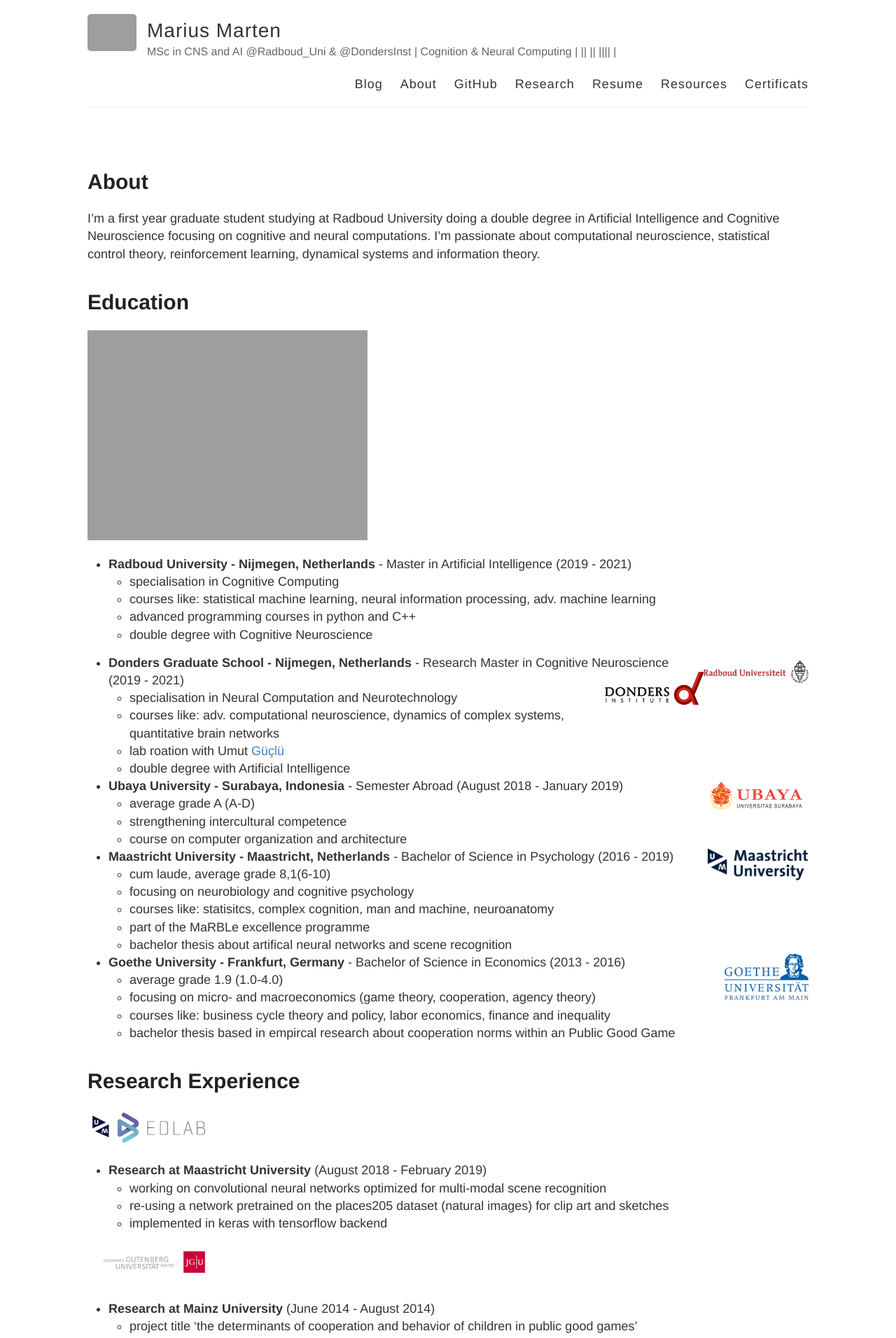
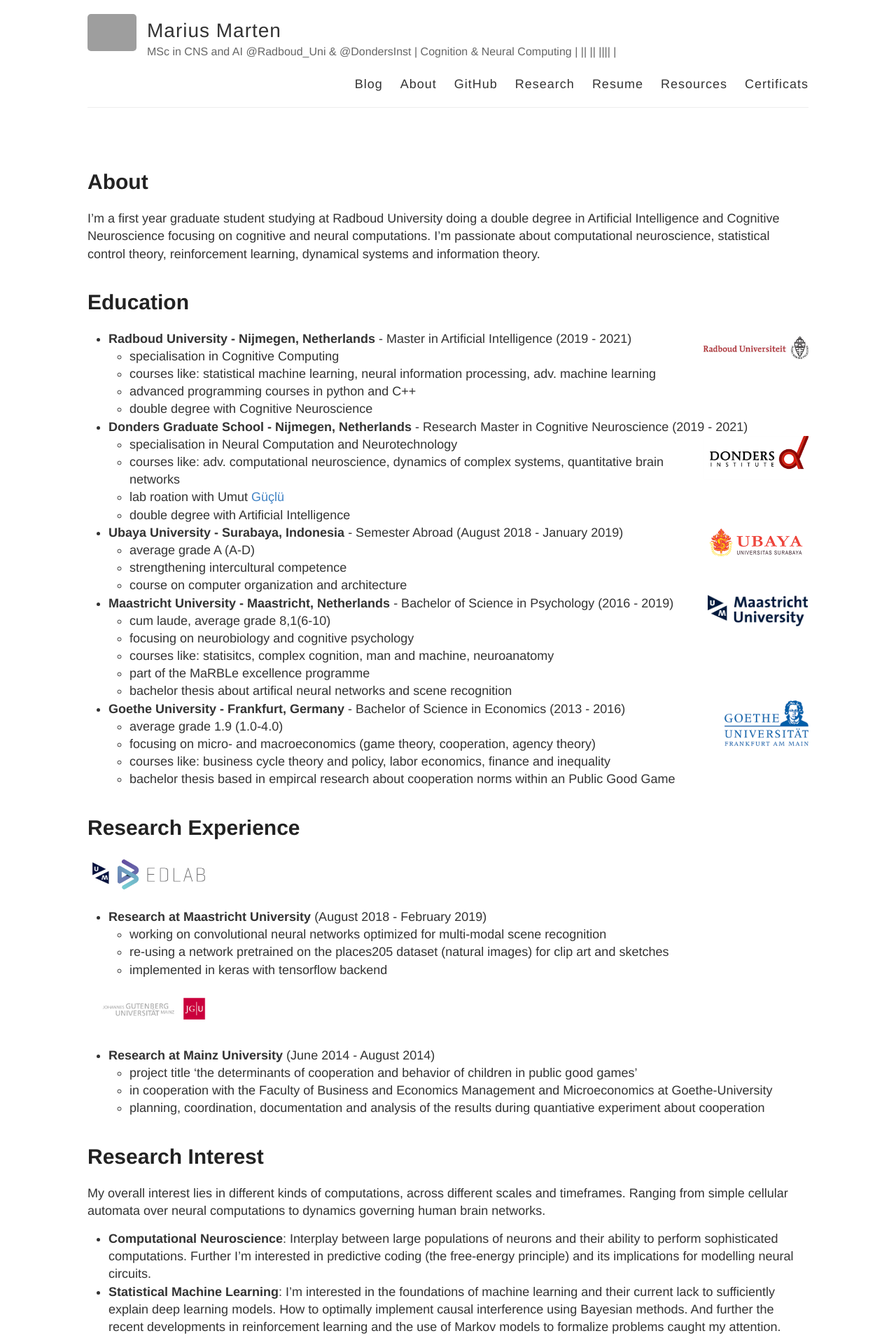
Before and after one commit to Mariusmarten/mariusmarten.github.io, a Jekyll site: the page built from about.md, in a window 1280 px wide. Shown: the top 1912 px of the page at 70% size. Built offline with Jekyll 4.4.1, drawn with Linux system fonts in a browser that asks for light colours; grey boxes are pictures that could not be loaded.

Commit message:
Update about.md

```diff
--- a/about.md
+++ b/about.md
@@ -8,8 +8,7 @@ I'm a first year graduate student studying at Radboud University doing a double
 
 # Education
 
-![](/assets/radboud _logo.jpg" width="150"){: .align-left}
-* **Radboud University - Nijmegen, Netherlands** - Master in Artificial Intelligence (2019 - 2021)
+* **Radboud University - Nijmegen, Netherlands** - Master in Artificial Intelligence (2019 - 2021) <img align="right" src="/assets/radboud _logo.jpg" width="150">
   - specialisation in Cognitive Computing
   - courses like: statistical machine learning, neural information processing, adv. machine learning
   - advanced programming courses in python and C++
@@ -17,7 +16,7 @@ I'm a first year graduate student studying at Radboud University doing a double
 <br>
 
 
-<img align="right" src="/assets/radboud _logo.jpg" width="150">
+
 * **Donders Graduate School - Nijmegen, Netherlands** - Research Master in Cognitive Neuroscience (2019 - 2021) <img align="right" src="/assets/donders_logo.jpg" width="150">
   - specialisation in Neural Computation and Neurotechnology
   - courses like: adv. computational neuroscience, dynamics of complex systems, quantitative brain networks
```
